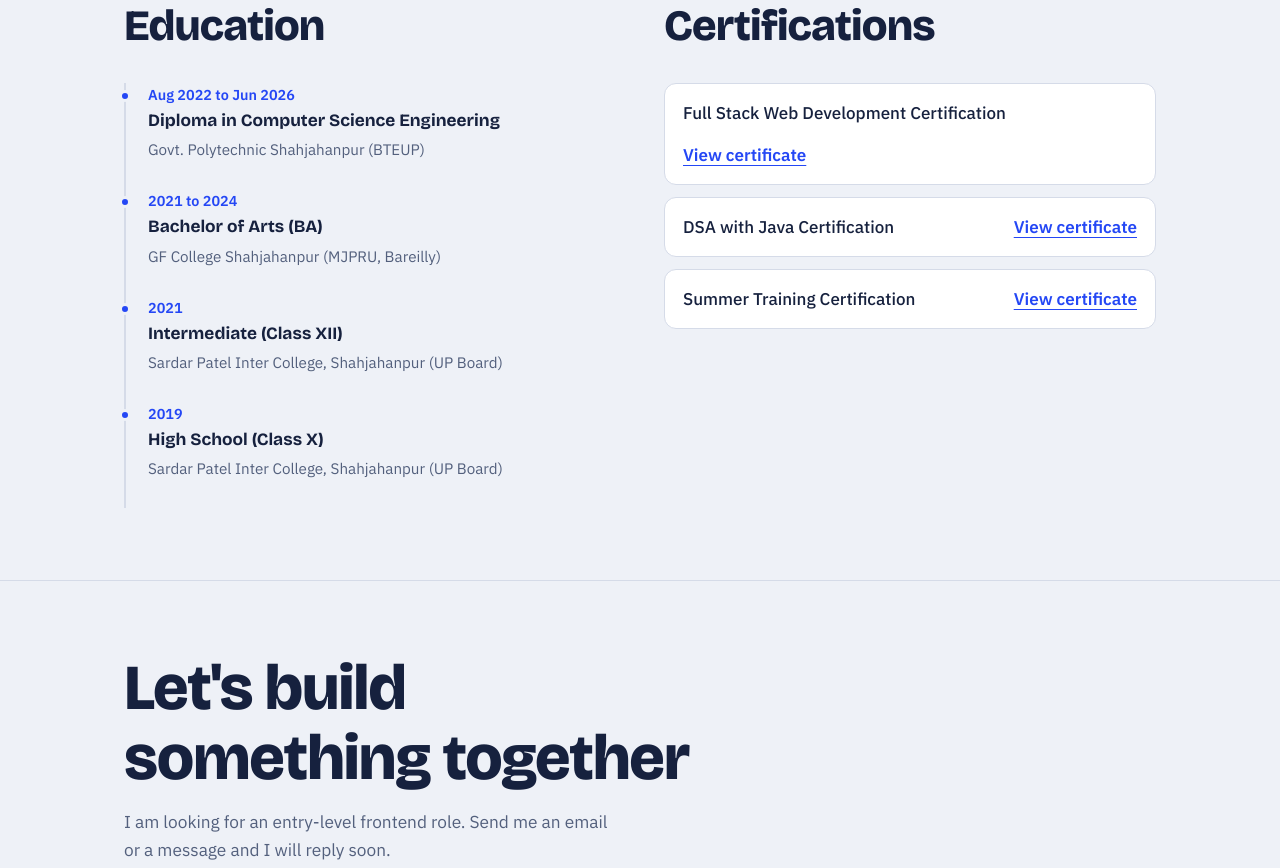
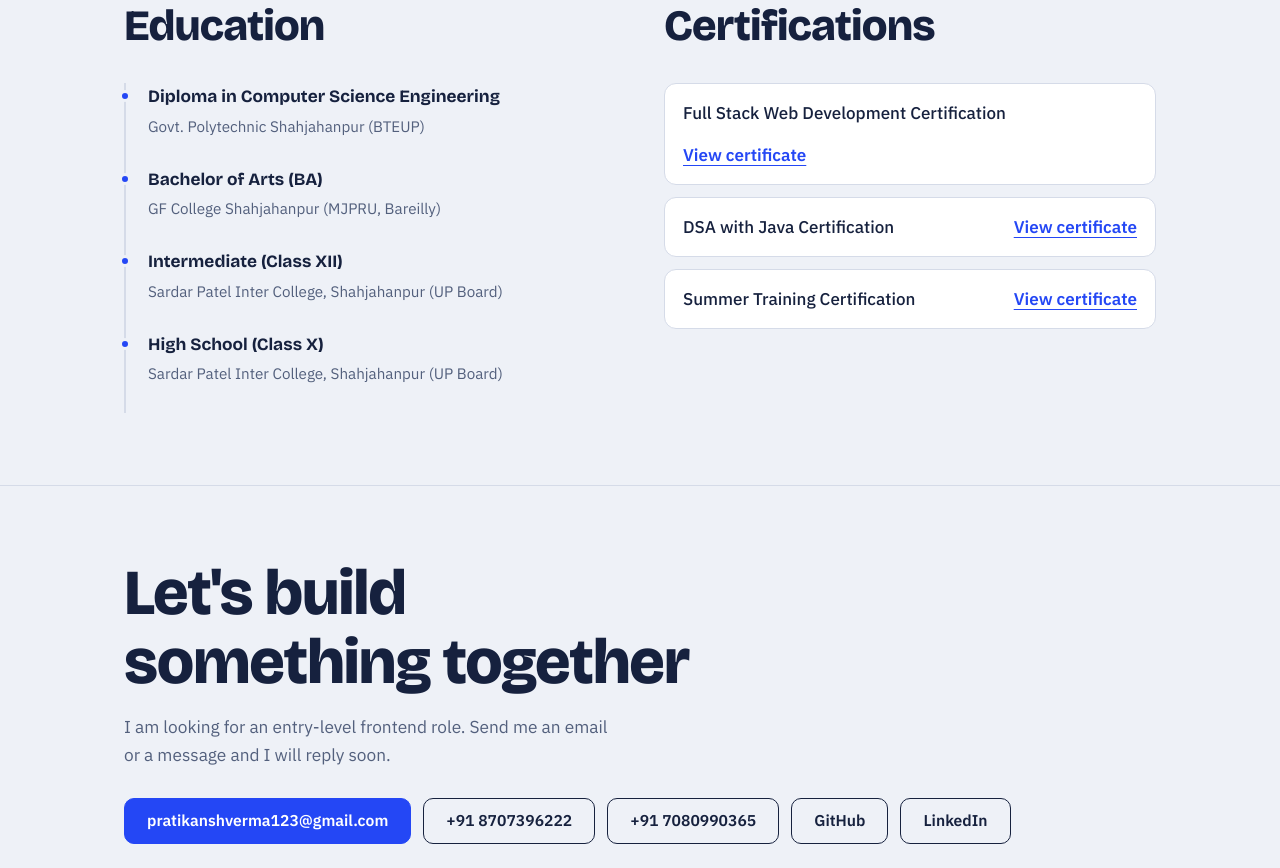
Before and after one commit to pratikansh03/Portfolio, a plain HTML site: page index.html in a window 1280 px wide. Shown: the part 3488-4356 px from the top of the page. Drawn offline with nearby package versions, Linux system fonts and the light colour scheme.

Commit message:
Add files via upload

```diff
--- a/index.html
+++ b/index.html
@@ -308,10 +308,10 @@ footer{padding:30px 0 44px;color:var(--muted);font-size:.9rem;border-top:1px sol
       <div>
         <h2 class="sec-head">Education</h2>
         <ul class="edu">
-          <li><span class="yr">Aug 2022 to Jun 2026</span><b>Diploma in Computer Science Engineering</b><span>Govt. Polytechnic Shahjahanpur (BTEUP)</span></li>
-          <li><span class="yr">2021 to 2024</span><b>Bachelor of Arts (BA)</b><span>GF College Shahjahanpur (MJPRU, Bareilly)</span></li>
-          <li><span class="yr">2021</span><b>Intermediate (Class XII)</b><span>Sardar Patel Inter College, Shahjahanpur (UP Board)</span></li>
-          <li><span class="yr">2019</span><b>High School (Class X)</b><span>Sardar Patel Inter College, Shahjahanpur (UP Board)</span></li>
+          <li><b>Diploma in Computer Science Engineering</b><span>Govt. Polytechnic Shahjahanpur (BTEUP)</span></li>
+          <li><b>Bachelor of Arts (BA)</b><span>GF College Shahjahanpur (MJPRU, Bareilly)</span></li>
+          <li><b>Intermediate (Class XII)</b><span>Sardar Patel Inter College, Shahjahanpur (UP Board)</span></li>
+          <li><b>High School (Class X)</b><span>Sardar Patel Inter College, Shahjahanpur (UP Board)</span></li>
         </ul>
       </div>
       <div>
@@ -332,6 +332,7 @@ footer{padding:30px 0 44px;color:var(--muted);font-size:.9rem;border-top:1px sol
       <div class="cta">
         <a class="btn primary" href="mailto:pratikanshverma123@gmail.com">pratikanshverma123@gmail.com</a>
         <a class="btn" href="tel:+918707396222">+91 8707396222</a>
+        <a class="btn" href="tel:+917080990365">+91 7080990365</a>
         <a class="btn" href="https://github.com/pratikansh03" target="_blank" rel="noopener">GitHub</a>
         <a class="btn" href="https://linkedin.com/in/pratikansh-verma" target="_blank" rel="noopener">LinkedIn</a>
       </div>
```
